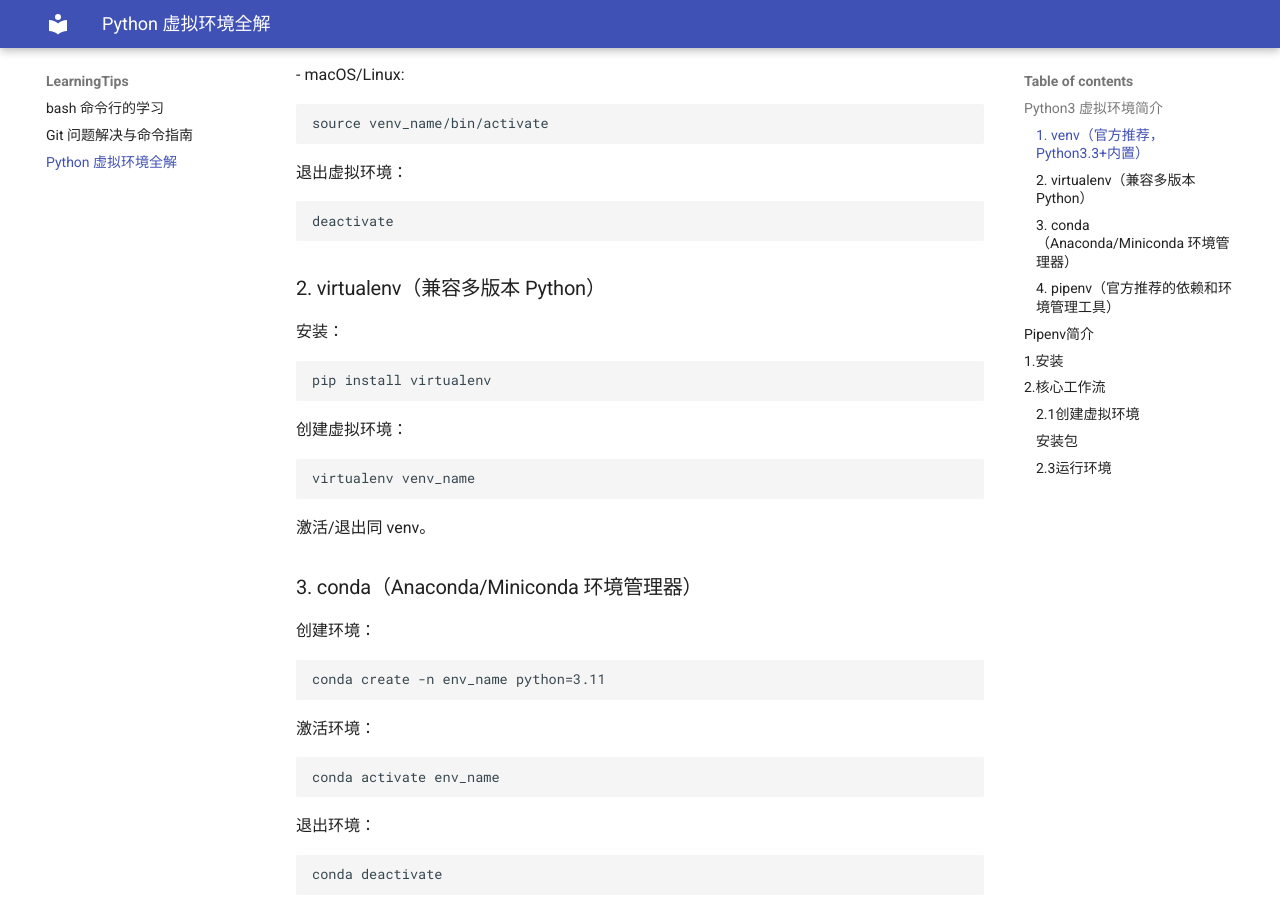
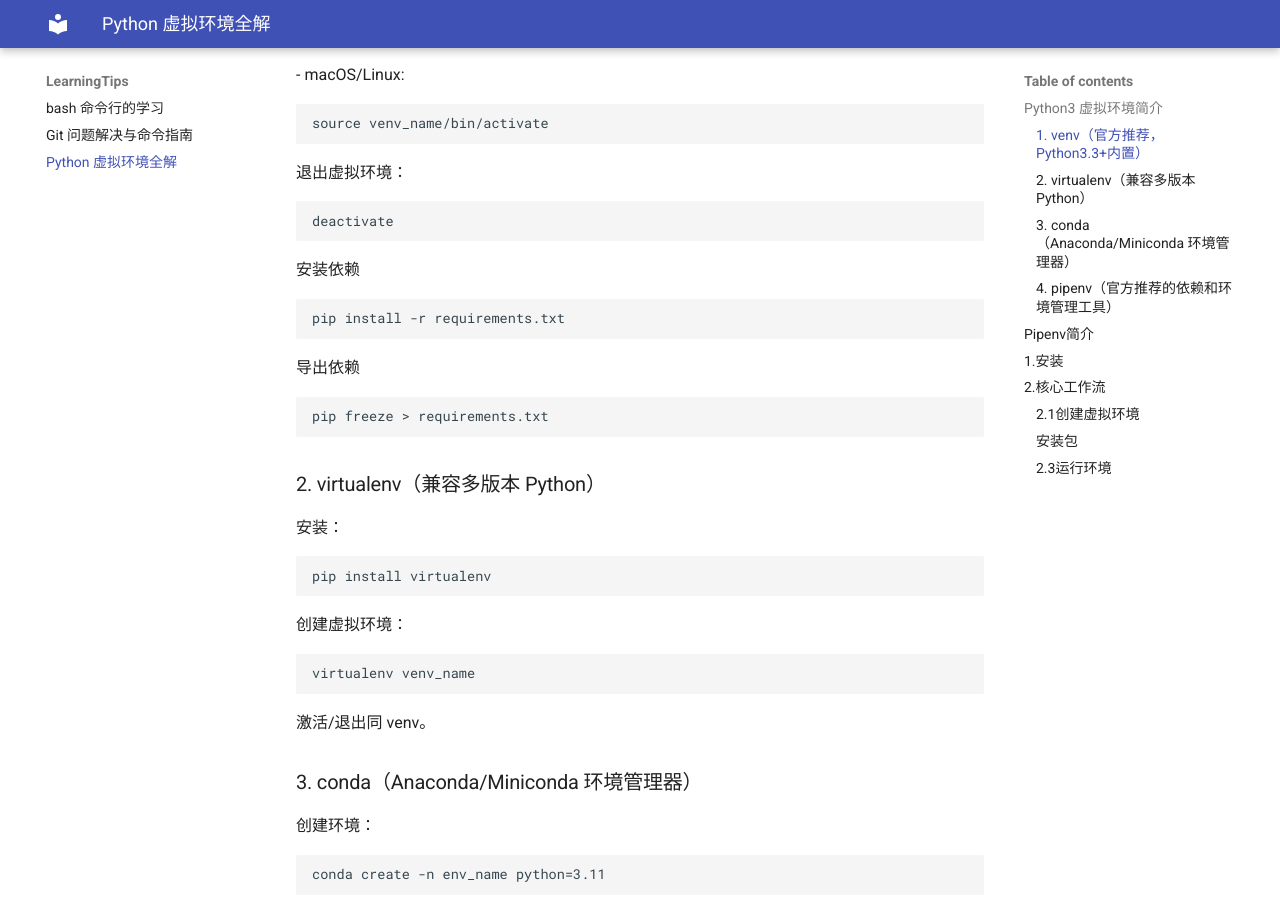
Before and after one commit to zhangteng520/docs, an MkDocs documentation site: the page built from docs/LearningTips/pythonUsage.md, in a window 1280 px wide and 900 px high, scrolled down 541 px. Built offline with MkDocs 1.6.1 and Material for MkDocs 9.7.7, drawn with Linux system fonts in a browser that asks for light colours.

````diff
--- a/docs/LearningTips/pythonUsage.md
+++ b/docs/LearningTips/pythonUsage.md
@@ -21,6 +21,17 @@
 ```
 deactivate
 ```
+安装依赖
+```
+pip install -r requirements.txt
+```
+
+导出依赖
+```
+pip freeze > requirements.txt
+
+```
+
 
 ### 2. virtualenv（兼容多版本 Python）
 安装：
````
Also changed, not shown: requirements.txt (+28 -17 lines), 1 other file.
